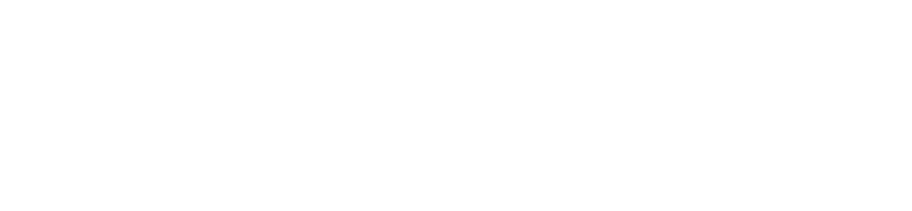
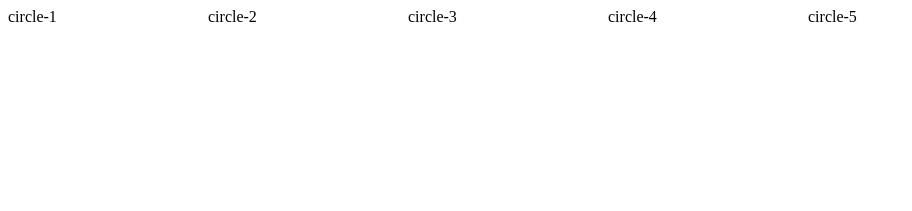
Before and after one commit to acciojob/progress-bar-Akanksha9678, a website: page main.html in a window 1280 px wide. Shown: the whole page, without its empty margins (0-912 px from the left). Drawn offline with Linux system fonts and the light colour scheme.

Commit message:
created a submission

```diff
--- a/main.html
+++ b/main.html
@@ -7,6 +7,14 @@
 </head>
 
 <body>
+	<div class="container">
+		<div class="a" id="circle-1">circle-1</div>
+		<div class="a" id="circle-2">circle-2</div>
+		<div class="a" id="circle-3">circle-3</div>
+		<div class="a" id="circle-4">circle-4</div>
+		<div class="a" id="circle-5">circle-5</div>
+	</div>
+
 	<!-- the entire body must be written by student -->
     <script type="text/javascript" src="./script.js">
 </script>
--- a/styles.css
+++ b/styles.css
@@ -1 +1,10 @@
 /*  your css code here. If applicable */
+.container{
+	display:flex;
+}
+.a{
+	height:200px;
+	width:200px;
+	border-radius:50%;
+	background:2px solid black;
+}
```
